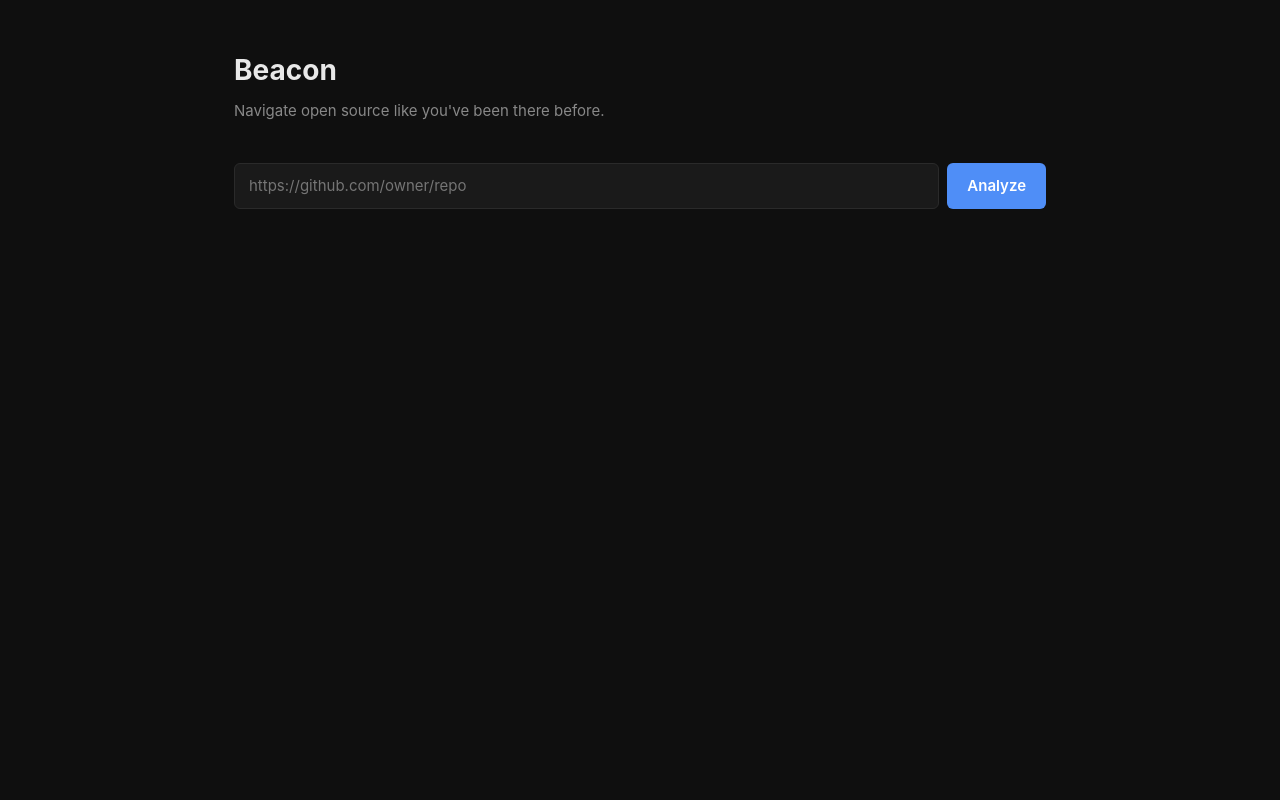
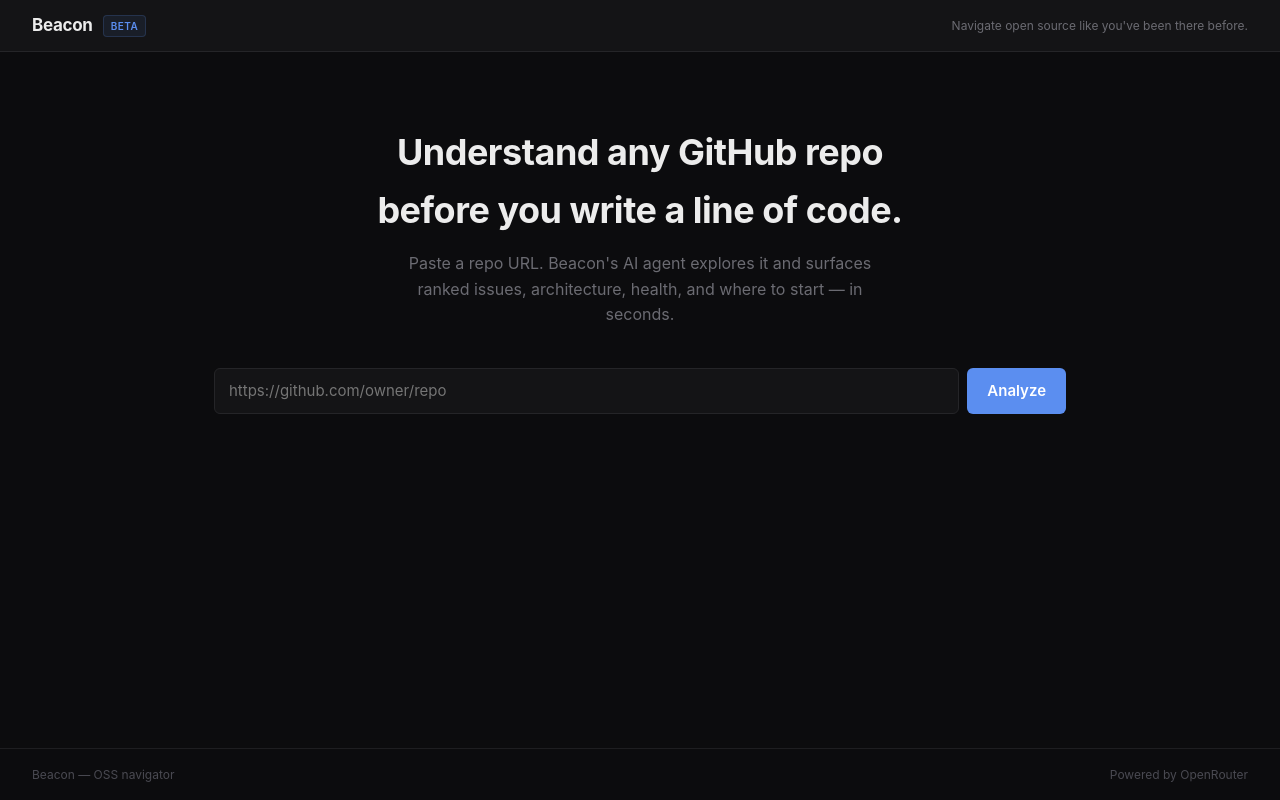
Before and after one commit to Enigma-52/beacon, a React (Vite) app in the folder frontend/: page / in a window 1280 px wide. Built offline with nearby package versions, Linux system fonts and the light colour scheme.

Commit message:
improve UI: nav bar, hero section, dark theme polish, footer

```diff
--- a/frontend/src/App.tsx
+++ b/frontend/src/App.tsx
@@ -68,20 +68,60 @@
   const isDone = agentEvents.some((e) => e.type === 'done');
 
   return (
-    <div style={{ maxWidth: '860px', margin: '0 auto', padding: '48px 24px' }}>
-      <header style={{ marginBottom: '40px' }}>
-        <h1 style={{ fontSize: '28px', fontWeight: 700, marginBottom: '6px' }}>Beacon</h1>
-        <p style={{ color: 'var(--muted)' }}>Navigate open source like you've been there before.</p>
-      </header>
+    <div style={{ minHeight: '100vh', display: 'flex', flexDirection: 'column' }}>
+      {/* Top nav */}
+      <nav style={{
+        borderBottom: '1px solid var(--border)',
+        padding: '0 32px',
+        height: '52px',
+        display: 'flex',
+        alignItems: 'center',
+        justifyContent: 'space-between',
+        background: 'var(--surface)',
+        position: 'sticky',
+        top: 0,
+        zIndex: 10,
+      }}>
+        <div style={{ display: 'flex', alignItems: 'center', gap: '10px' }}>
+          <span style={{ fontSize: '17px', fontWeight: 700, letterSpacing: '-0.3px' }}>Beacon</span>
+          <span style={{
+            fontSize: '10px', fontWeight: 600, padding: '2px 7px', borderRadius: '4px',
+            background: '#5b8ef015', color: 'var(--accent)', border: '1px solid #5b8ef030',
+            letterSpacing: '0.05em',
+          }}>BETA</span>
+        </div>
+        <span style={{ fontSize: '12px', color: 'var(--muted)' }}>
+          Navigate open source like you've been there before.
+        </span>
+      </nav>
+
+      <main style={{ flex: 1, maxWidth: '900px', width: '100%', margin: '0 auto', padding: '40px 24px' }}>
+        {/* Hero */}
+        {!report && !agentEvents.length && (
+          <div style={{ textAlign: 'center', marginBottom: '40px', paddingTop: '32px' }}>
+            <h1 style={{ fontSize: '36px', fontWeight: 700, letterSpacing: '-0.5px', marginBottom: '12px' }}>
+              Understand any GitHub repo<br />before you write a line of code.
+            </h1>
+            <p style={{ color: 'var(--muted)', fontSize: '16px', maxWidth: '480px', margin: '0 auto' }}>
+              Paste a repo URL. Beacon's AI agent explores it and surfaces ranked issues,
+              architecture, health, and where to start — in seconds.
+            </p>
+          </div>
+        )}
 
         <SearchBar onSubmit={handleAnalyze} loading={loading} />
 
         {error && (
-        <p style={{ marginTop: '16px', color: 'var(--error)' }}>{error}</p>
+          <div style={{
+            marginTop: '16px', padding: '12px 16px', background: '#f8717110',
+            border: '1px solid #f8717130', borderRadius: '8px', color: 'var(--error)', fontSize: '14px',
+          }}>
+            {error}
+          </div>
         )}
 
         {loading && !agentEvents.length && (
-        <p style={{ marginTop: '24px', color: 'var(--muted)' }}>Connecting to agent…</p>
+          <p style={{ marginTop: '24px', color: 'var(--muted)', textAlign: 'center' }}>Connecting to agent…</p>
         )}
 
         <AgentLog events={agentEvents} repoId={repoId} onCancel={handleCancel} />
@@ -91,10 +131,23 @@
         )}
 
         {!isDone && report && report.status !== 'done' && (
-        <p style={{ marginTop: '16px', color: 'var(--muted)', fontSize: '13px' }}>
+          <p style={{ marginTop: '16px', color: 'var(--muted)', fontSize: '13px', textAlign: 'center' }}>
             Status: <strong style={{ color: 'var(--text)' }}>{report.status}</strong>
           </p>
         )}
+      </main>
+
+      <footer style={{
+        borderTop: '1px solid var(--border-soft)',
+        padding: '16px 32px',
+        fontSize: '12px',
+        color: 'var(--muted-2)',
+        display: 'flex',
+        justifyContent: 'space-between',
+      }}>
+        <span>Beacon — OSS navigator</span>
+        <span>Powered by OpenRouter</span>
+      </footer>
     </div>
   );
 }
--- a/frontend/src/index.css
+++ b/frontend/src/index.css
@@ -5,23 +5,37 @@
 }
 
 :root {
-  --bg: #0f0f0f;
-  --surface: #1a1a1a;
-  --border: #2a2a2a;
-  --text: #e8e8e8;
-  --muted: #888;
-  --accent: #4f8ef7;
-  --accent-hover: #6aa3ff;
+  --bg: #0c0c0e;
+  --surface: #141416;
+  --surface-2: #1c1c1f;
+  --border: #252528;
+  --border-soft: #1e1e21;
+  --text: #ececec;
+  --muted: #6b6b72;
+  --muted-2: #4a4a52;
+  --accent: #5b8ef0;
+  --accent-hover: #7aa3f7;
   --error: #f87171;
-  font-family: -apple-system, BlinkMacSystemFont, 'Segoe UI', sans-serif;
+  font-family: -apple-system, BlinkMacSystemFont, 'Inter', 'Segoe UI', sans-serif;
   font-size: 15px;
   line-height: 1.6;
   color: var(--text);
   background: var(--bg);
+  -webkit-font-smoothing: antialiased;
 }
 
 body {
   min-height: 100vh;
+}
+
+a {
+  color: var(--accent);
+  text-decoration: none;
+}
+
+a:hover {
+  color: var(--accent-hover);
+  text-decoration: underline;
 }
 
 button {
@@ -32,3 +46,22 @@
 input {
   font: inherit;
 }
+
+::selection {
+  background: #5b8ef022;
+  color: var(--text);
+}
+
+::-webkit-scrollbar {
+  width: 6px;
+  height: 6px;
+}
+
+::-webkit-scrollbar-track {
+  background: transparent;
+}
+
+::-webkit-scrollbar-thumb {
+  background: var(--border);
+  border-radius: 3px;
+}
```
Lines whose indentation alone changed are shown as unchanged.
